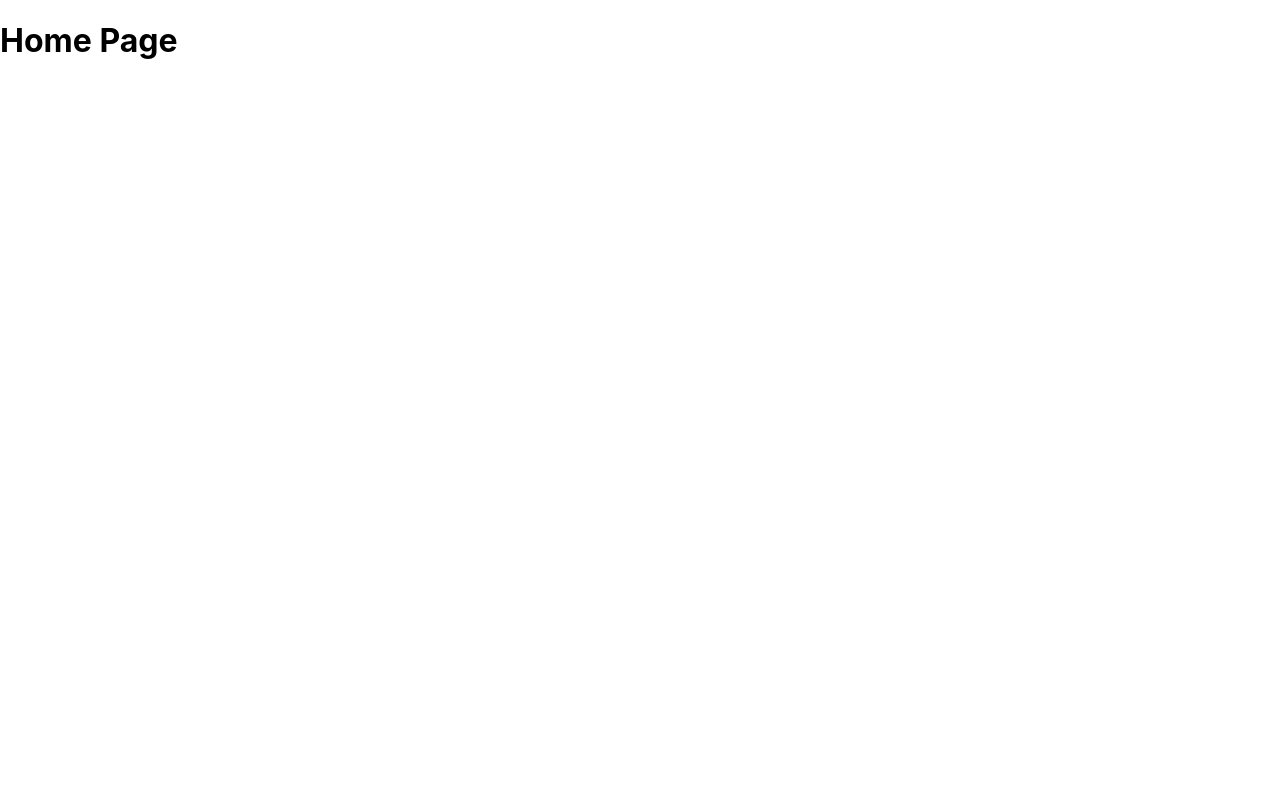
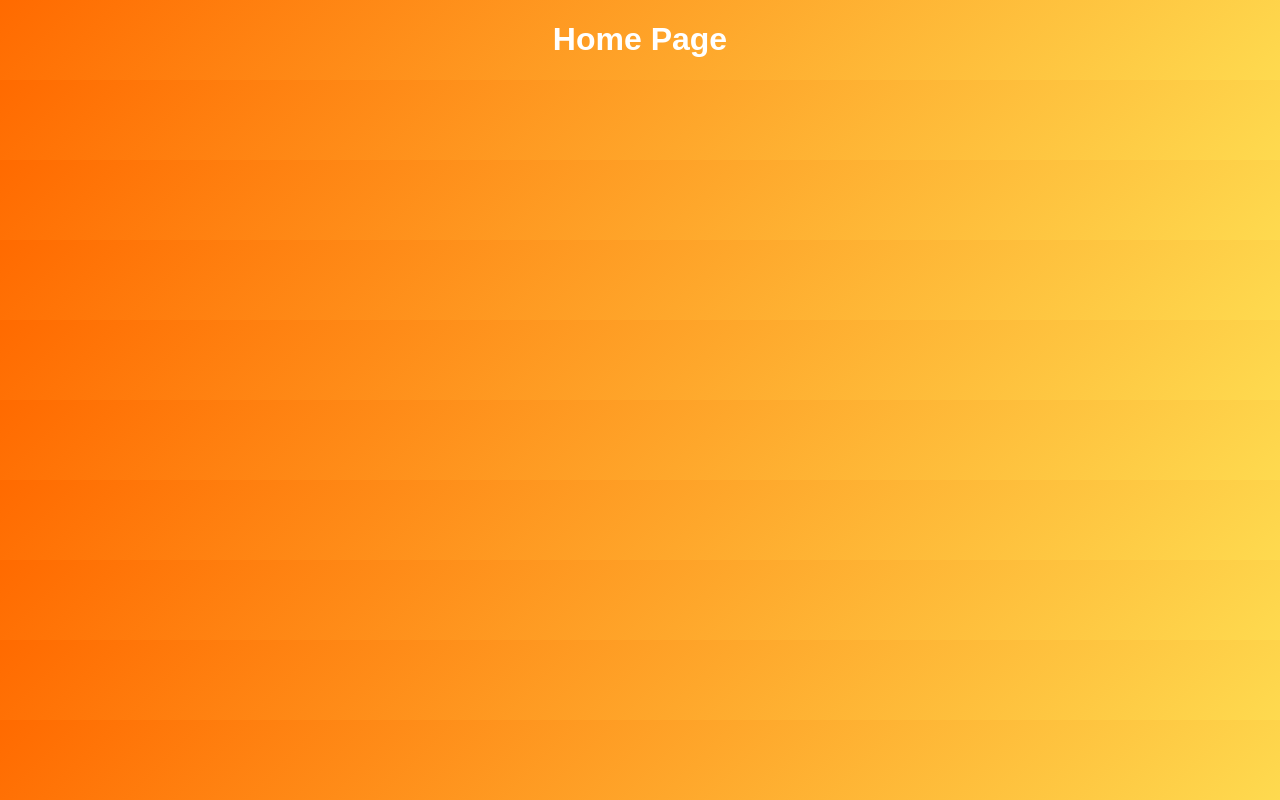
Before and after one commit to is-WatchHub/WatchHub-Client, a React (Create React App) app in the folder watchhub-client/: page / in a window 1280 px wide. Built offline with nearby package versions, Linux system fonts and the light colour scheme.

Commit message:
(#16) update: base site styles

```diff
--- a/watchhub-client/src/index.css
+++ b/watchhub-client/src/index.css
@@ -5,9 +5,18 @@ body {
     sans-serif;
   -webkit-font-smoothing: antialiased;
   -moz-osx-font-smoothing: grayscale;
+  background-color: #1a1a1a;
+  background-image: linear-gradient(135deg, #ff6a00, #feda4f);
+  color: white;
+  text-align: center;
+  font-family: 'Arial', sans-serif;
 }
 
 code {
   font-family: source-code-pro, Menlo, Monaco, Consolas, 'Courier New',
     monospace;
 }
+
+::-webkit-scrollbar {
+  width: 0;
+}
```
